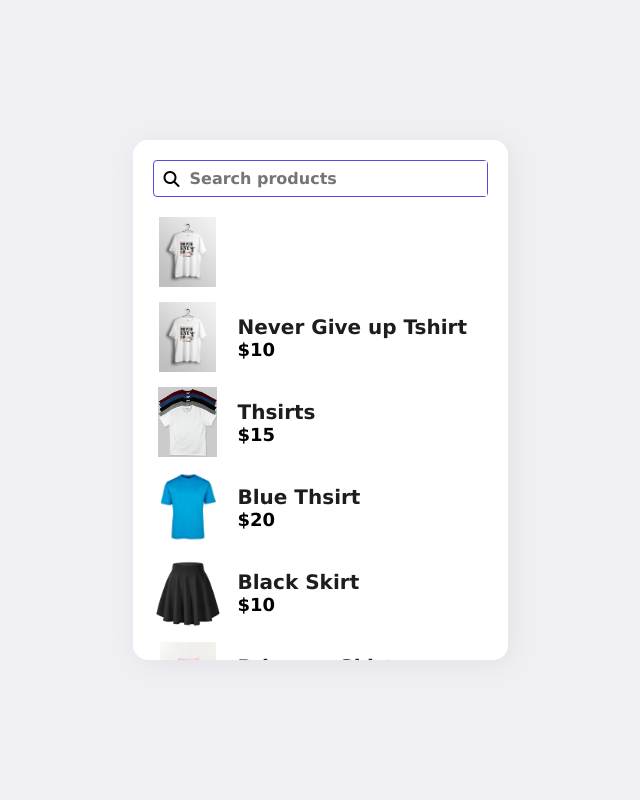
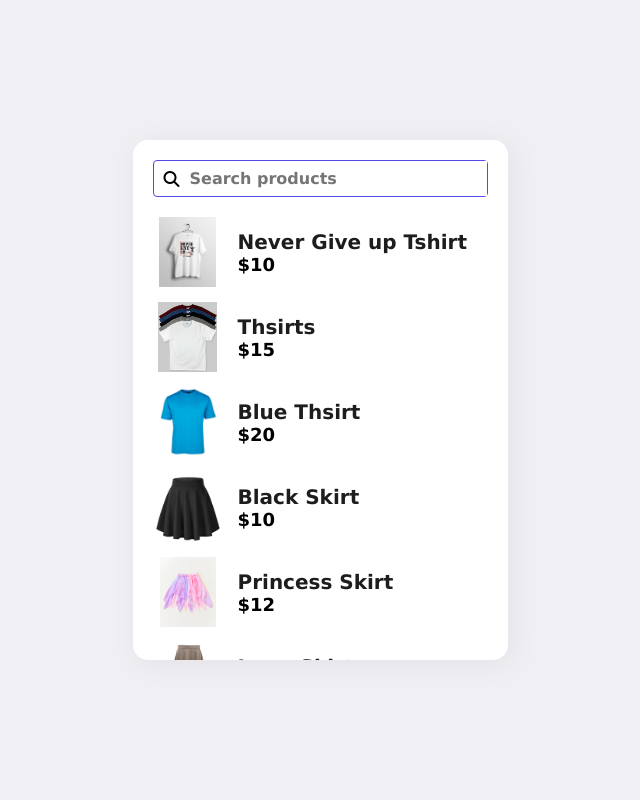
Before and after one commit to Gahramanoval301/basic_JS_projects, a website: page ItemsSerachEngine/index.html in a window 1280 px wide. Shown: the whole page, without its empty margins (320-960 px from the left). Drawn offline with Linux system fonts and the light colour scheme.

Commit message:
deleting of unused product image

```diff
--- a/ItemsSerachEngine/index.html
+++ b/ItemsSerachEngine/index.html
@@ -16,9 +16,7 @@
             <input type="text" name="" id="search-item" placeholder="Search products" onkeyup="search()">
         </form>
         <div class='product-list' id="product-list">
-            <div class="product">
-                <img src="images/tshirt1.webp" alt="" width="150px" height="150px">
-            </div>
+
         </div>
     </section>
     <script src="./app.js"></script>
```
